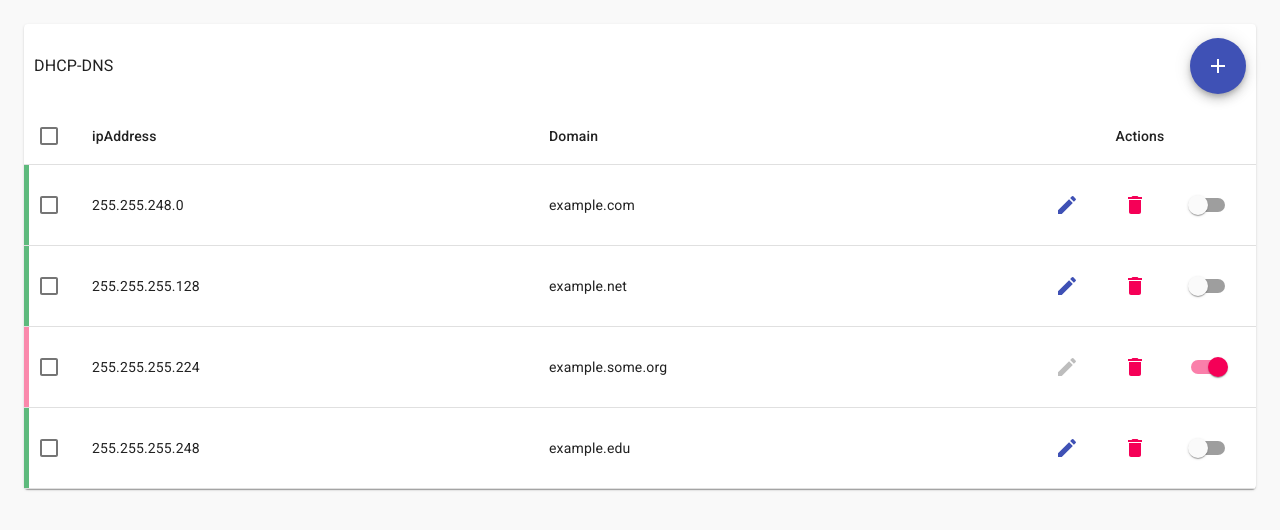
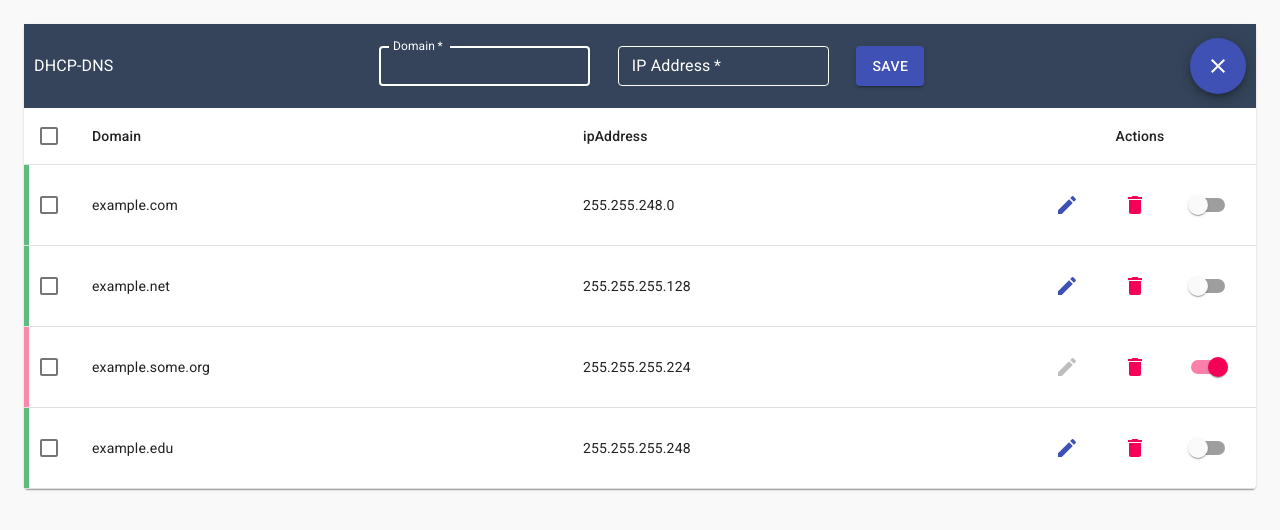
Before and after one commit to TheVerilly/dhcp-dns, a React (Create React App) app: page / in a window 1280 px wide. Both pictures are taken after a click on the button 1218 px from the left and 66 px from the top of the page. Shown: the top 530 px of the page. Built offline with nearby package versions, Linux system fonts and the light colour scheme.

Commit message:
create item

```diff
--- a/package.json
+++ b/package.json
@@ -10,7 +10,8 @@
     "prop-types": "^15.7.2",
     "react": "^16.13.1",
     "react-dom": "^16.13.1",
-    "react-scripts": "3.4.1"
+    "react-scripts": "3.4.1",
+    "react-transition-group": "^4.3.0"
   },
   "scripts": {
     "start": "react-scripts start",
--- a/src/App.js
+++ b/src/App.js
@@ -27,10 +27,14 @@ const App = () => {
         })
     }, []);
 
+    const handleUpdateData = item => {
+        setData([...data, { ...item, id: 5, disabled: false }]);
+    }
+
     return (
         <StrictMode>
             <Box p={3}>
-                <Table isLoading={isLoading} data={data} />
+                <Table isLoading={isLoading} actionUpdateData={handleUpdateData} data={data} />
             </Box>
         </StrictMode>
     );
--- /dev/null
+++ b/src/components/PanelCreatingRow.jsx
@@ -0,0 +1,71 @@
+import React, { useState } from 'react';
+import PropTypes from 'prop-types';
+
+import { Box, TextField, Button } from '@material-ui/core';
+import { withStyles } from '@material-ui/styles';
+
+const Field = withStyles({
+    root: {
+        '& label': {
+            color: 'white',
+        },
+        '& label.Mui-focused': {
+            color: 'white',
+        },
+        '& .MuiOutlinedInput-root': {
+            '& fieldset': {
+                borderColor: 'white',
+            },
+            '&:hover fieldset': {
+                borderColor: 'white',
+            },
+            '&.Mui-focused fieldset': {
+                borderColor: 'white',
+            },
+        },
+        '& .MuiInputBase-input': {
+            color: 'white',
+        }
+    }
+})(TextField);
+
+const PanelCreatingRow = props => {
+    const [values, setValue] = useState({ domain: '', ipAddress: '' });
+
+    const handleChangeCreateField = event => {
+        setValue({...values, [event.target.name]: event.target.value});
+    }
+
+    const handleSave = () => {
+        props.onClickSave(values);
+    }
+    return (
+        <Box width={545} display="flex" justifyContent="space-between">
+            <Field
+                autoFocus
+                required
+                label="Domain"
+                variant="outlined"
+                size="small"
+                name="domain"
+                onChange={handleChangeCreateField}
+
+            />
+            <Field
+                required
+                variant="outlined"
+                label="IP Address"
+                size="small"
+                name="ipAddress"
+                onChange={handleChangeCreateField}
+            />
+            <Button onClick={handleSave} variant="contained" color="primary">Save</Button>
+        </Box>
+    );
+};
+
+PanelCreatingRow.propTypes = {
+    onClickSave: PropTypes.func.isRequired
+}
+
+export default PanelCreatingRow;
--- a/src/components/Table.Head.jsx
+++ b/src/components/Table.Head.jsx
@@ -9,8 +9,8 @@ import {
 } from '@material-ui/core';
 
 const headCells = [
+    { id: 'DOMAIN', label: 'Domain' },
     { id: 'IP_ADDRESS', label: 'ipAddress' },
-    { id: 'DOMAIN', label: 'Domain' },
 ];
 
 const TableHead = props => (
--- a/src/components/Table.Row.Mode.jsx
+++ b/src/components/Table.Row.Mode.jsx
@@ -12,16 +12,16 @@ const TableRowMode = props => {
                 props.isEditMode ? (
                     <Fragment>
                         <TableCell>
-                            <TextField variant="outlined" value={props.row.ipAddress} />
+                            <TextField variant="outlined" value={props.row.domain} />
                         </TableCell>
                         <TableCell>
-                            <TextField variant="outlined" value={props.row.domain} />
+                            <TextField variant="outlined" value={props.row.ipAddress} />
                         </TableCell>
                     </Fragment>
                 ) : (
                     <Fragment>
+                        <TableCell>{props.row.domain}</TableCell>
                         <TableCell>{props.row.ipAddress}</TableCell>
-                        <TableCell>{props.row.domain}</TableCell>
                     </Fragment>
                 )
             }
--- a/src/components/Table.Toolbar.jsx
+++ b/src/components/Table.Toolbar.jsx
@@ -3,14 +3,20 @@ import PropTypes from 'prop-types';
 
 import { Toolbar, LinearProgress, Typography, Fab } from '@material-ui/core';
 import { withStyles } from '@material-ui/styles';
-import { Add as AddIcon } from '@material-ui/icons';
+import { Add as AddIcon, Close as CloseIcon } from '@material-ui/icons';
+
+import PanelCreatingRow from './PanelCreatingRow';
 
 const styles = () => ({
     toolbar: {
         position: 'relative',
         padding: 10,
         display: 'flex',
-        justifyContent: 'space-between'
+        justifyContent: 'space-between',
+        background: '#35445a',
+    },
+    title: {
+        color: 'white',
     },
     linearProgress: {
         position: 'absolute',
@@ -21,19 +27,33 @@ const styles = () => ({
     }
 });
 
-const TableToolbar = props => (
-    <Toolbar className={props.classes.toolbar}>
-        {props.isLoading && <LinearProgress className={props.classes.linearProgress} />}
-        <Typography variant="subtitle1">DHCP-DNS</Typography>
-        <Fab color="primary" aria-label="add">
-            <AddIcon />
-        </Fab>
-    </Toolbar>
-);
+const TableToolbar = ({ classes, ...props }) => {
+    const handleToggleCreateMode = () => {
+        props.onClickToggleCreateMode(!props.creatableMode);
+    };
+
+    return (
+        <Toolbar className={classes.toolbar}>
+            {props.isLoading && <LinearProgress className={classes.linearProgress} />}
+            <Typography className={classes.title} variant="subtitle1">DHCP-DNS</Typography>
+
+            {props.creatableMode && (
+                <PanelCreatingRow onClickSave={props.onClickSave} />
+            )}
+
+            <Fab color="primary" onClick={handleToggleCreateMode}>
+                {props.creatableMode ? (<CloseIcon />) : (<AddIcon />)}
+            </Fab>
+        </Toolbar>
+    );
+}
 
 TableToolbar.propTypes = {
     isLoading: PropTypes.bool.isRequired,
+    creatableMode: PropTypes.bool.isRequired,
     classes: PropTypes.object.isRequired,
+    onClickToggleCreateMode: PropTypes.func.isRequired,
+    onClickSave: PropTypes.func.isRequired,
 };
 
 export default withStyles(styles)(TableToolbar);
--- a/src/components/Table.jsx
+++ b/src/components/Table.jsx
@@ -19,25 +19,26 @@ import PT from '../prop-types';
 const Table = props => {
     // const [selected, setSelected] = useState([]);
     const [editableItem, setEditableItem] = useState(null);
+    const [isCreatableMode, setCreatableMode] = useState(false);
 
     const handleSelectAllClick = () => {
         console.log('handleSelectAllClick');
     }
 
-    const handleStartCreating = () => {
-        console.log('handleStartCreating');
+    const handleToggleCreateMode = value => {
+        setCreatableMode(value);
     };
 
-    const handleSave = () => {
-        console.log('handleSave');
+    const handleSave = data => {
+        props.actionUpdateData(data)
     };
 
     const handleRemove = () => {
         console.log('handleOnRemove');
     };
 
-    const handleToggleEditMode = state => {
-        setEditableItem(state);
+    const handleToggleEditMode = value => {
+        setEditableItem(value);
     };
 
     const handleSwitchActiveState = () => {
@@ -47,7 +48,12 @@ const Table = props => {
 
     return (
         <Paper>
-            <TableToolbar isLoading={props.isLoading} />
+            <TableToolbar
+                isLoading={props.isLoading}
+                creatableMode={isCreatableMode}
+                onClickToggleCreateMode={handleToggleCreateMode}
+                onClickSave={handleSave}
+            />
             <MaterialTable>
                 <TableHead
                     isLoading={props.isLoading}
@@ -95,7 +101,8 @@ const Table = props => {
 
 Table.propTypes = {
     isLoading: PropTypes.bool,
-    data: PropTypes.arrayOf(PropTypes.exact(PT.TABLE_ROW))
+    data: PropTypes.arrayOf(PropTypes.exact(PT.TABLE_ROW)),
+    actionUpdateData: PropTypes.func.isRequired,
 };
 
 export default Table;
```
Also changed, not shown: 2 other files (tests, documents, lock files or other folders).
